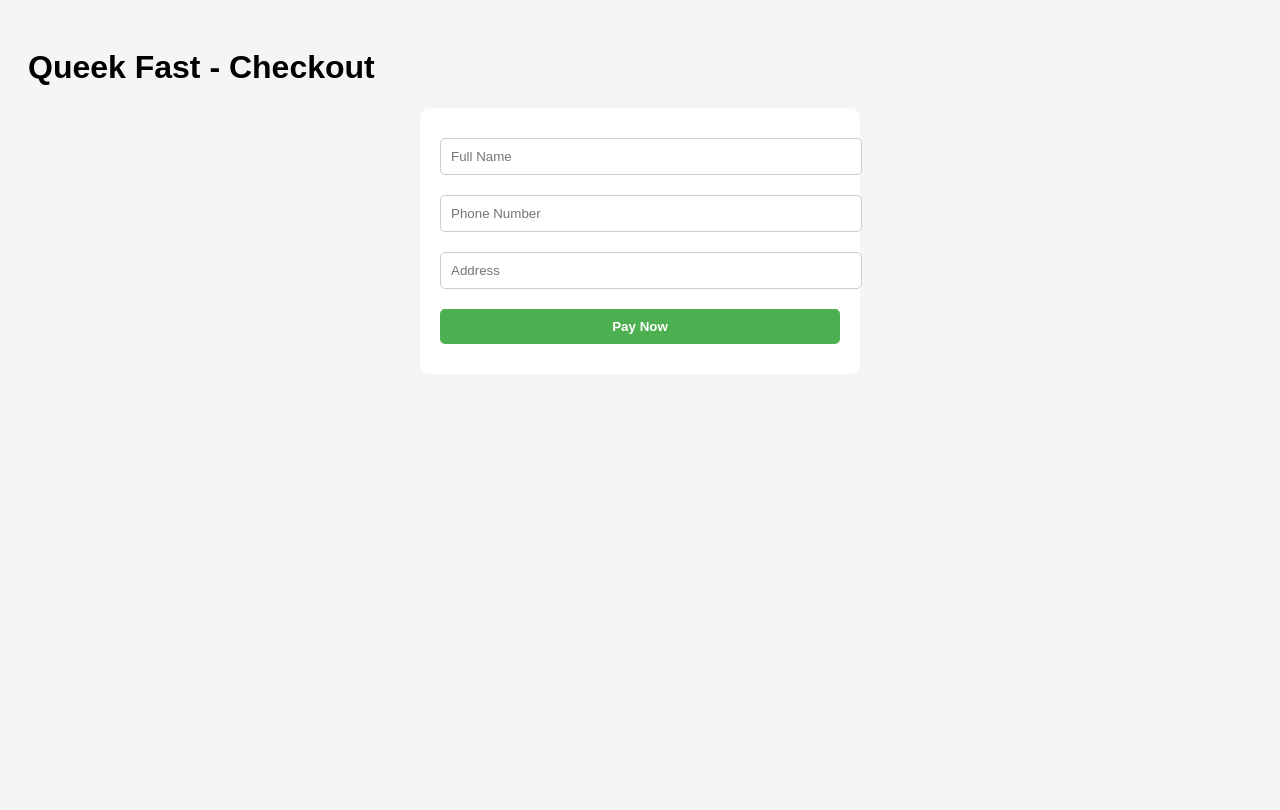
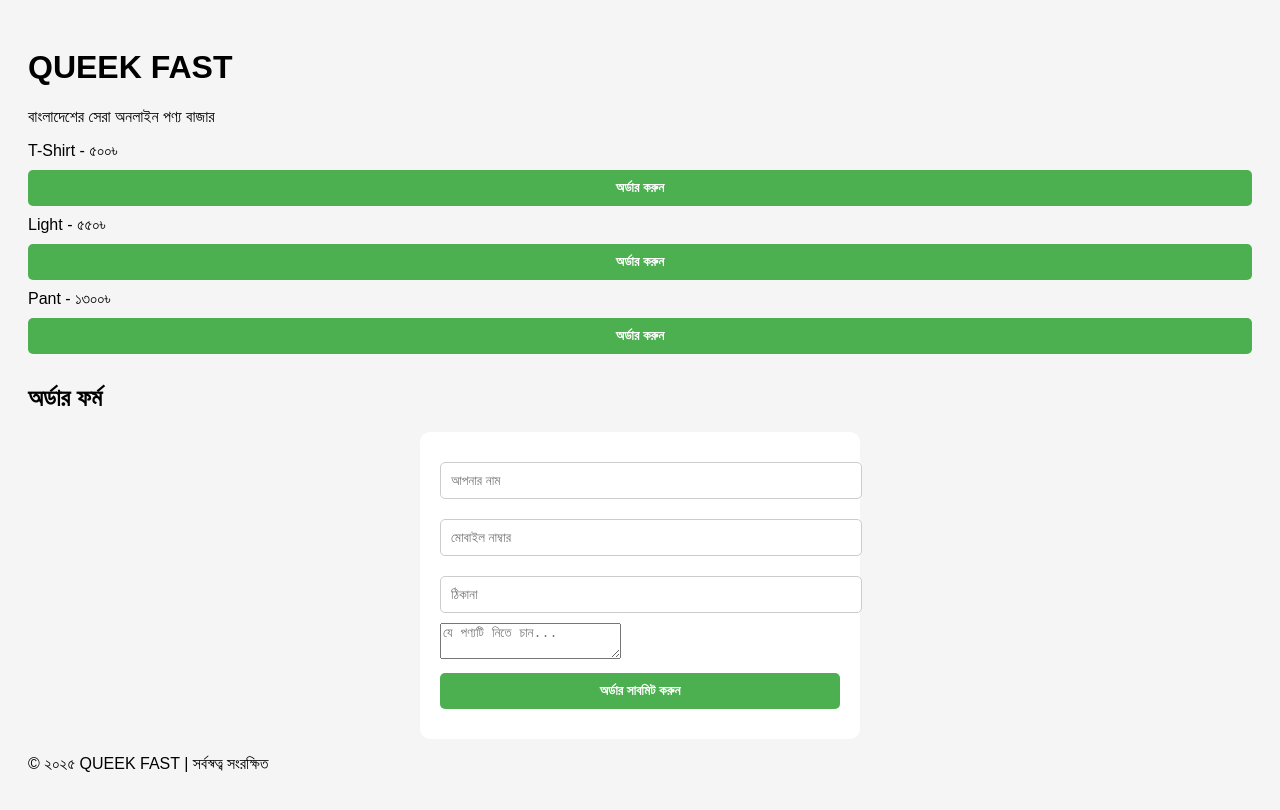
Before and after one commit to shohagroni/QUEEK-FAST, a plain HTML site: page index.html in a window 1280 px wide. Drawn offline with Linux system fonts and the light colour scheme.

Commit message:
Add files via upload

```diff
--- a/index.html
+++ b/index.html
@@ -1,20 +1,34 @@
 
 <!DOCTYPE html>
-<html lang="en">
+<html lang="bn">
 <head>
-  <meta charset="UTF-8" />
-  <meta name="viewport" content="width=device-width, initial-scale=1.0" />
-  <title>Queek Fast - Checkout</title>
-  <link rel="stylesheet" href="style.css" />
+  <meta charset="UTF-8">
+  <meta name="viewport" content="width=device-width, initial-scale=1.0">
+  <title>QUEEK FAST</title>
+  <link rel="stylesheet" href="style.css">
 </head>
 <body>
-  <h1>Queek Fast - Checkout</h1>
-  <form id="checkout-form">
-    <input type="text" placeholder="Full Name" name="name" required />
-    <input type="tel" placeholder="Phone Number" name="phone" required />
-    <input type="text" placeholder="Address" name="address" required />
-    <button type="submit">Pay Now</button>
-  </form>
-  <script src="checkout.js"></script>
+  <header>
+    <h1>QUEEK FAST</h1>
+    <p>বাংলাদেশের সেরা অনলাইন পণ্য বাজার</p>
+  </header>
+  <section class="products">
+    <div class="product-card">T-Shirt - ৫০০৳ <button>অর্ডার করুন</button></div>
+    <div class="product-card">Light - ৫৫০৳ <button>অর্ডার করুন</button></div>
+    <div class="product-card">Pant - ১৩০০৳ <button>অর্ডার করুন</button></div>
+  </section>
+  <section class="form">
+    <h2>অর্ডার ফর্ম</h2>
+    <form>
+      <input type="text" placeholder="আপনার নাম">
+      <input type="text" placeholder="মোবাইল নাম্বার">
+      <input type="text" placeholder="ঠিকানা">
+      <textarea placeholder="যে পণ্যটি নিতে চান..."></textarea>
+      <button type="submit">অর্ডার সাবমিট করুন</button>
+    </form>
+  </section>
+  <footer>
+    <p>© ২০২৫ QUEEK FAST | সর্বস্বত্ব সংরক্ষিত</p>
+  </footer>
 </body>
 </html>
```
